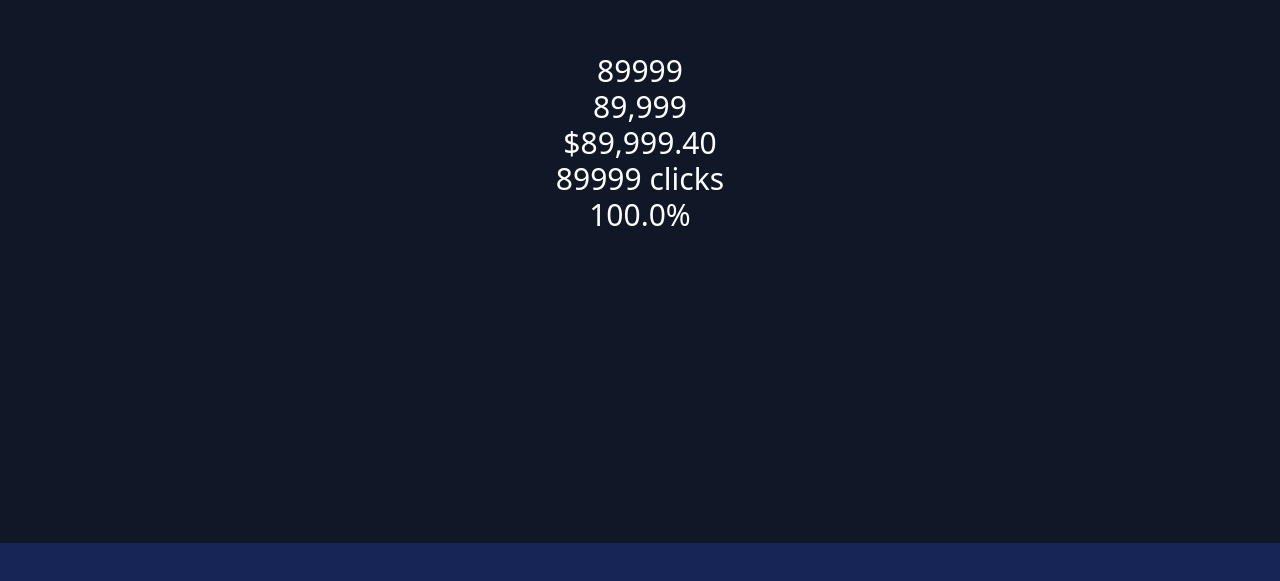
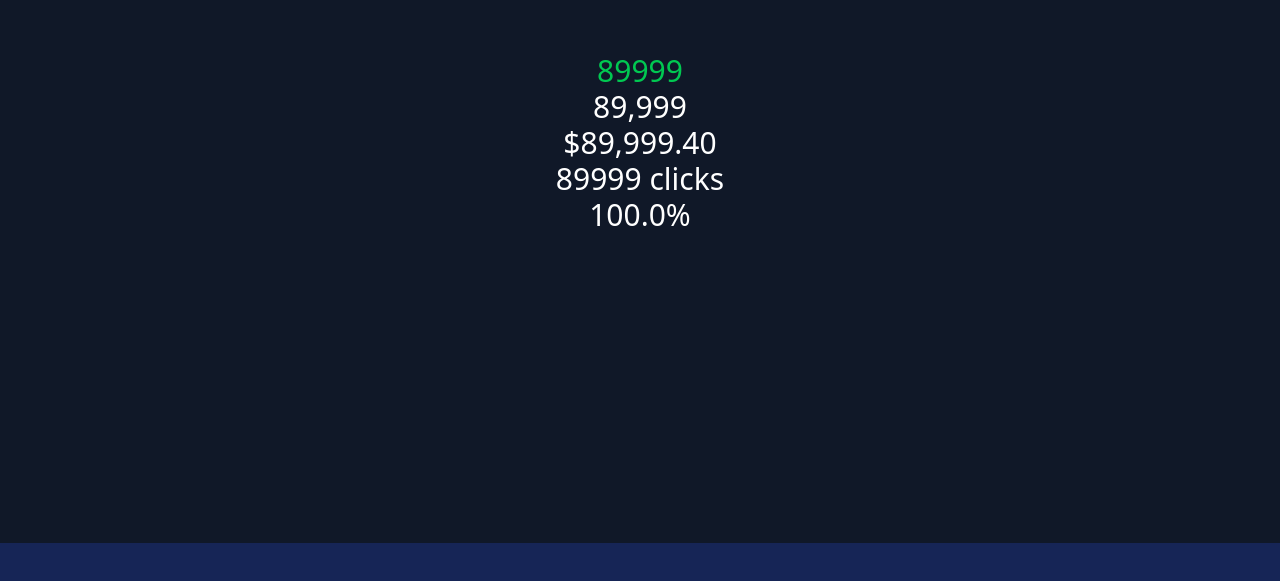
Before and after one commit to YTDev/MotionCounter, a React (Vite) app: page / in a window 1280 px wide. Shown: the part 257-838 px from the top of the page. Built offline with nearby package versions, Linux system fonts and the light colour scheme.

Commit message:
add style, classname, inviewoptions

```diff
--- a/src/App.jsx
+++ b/src/App.jsx
@@ -6,7 +6,12 @@ function App() {
       <div className="h-screen flex flex-col items-center justify-center bg-gray-900 text-white text-3xl flex-1">
         {/* <Counter value={90000} /> */}
         <div>
-          <Counter from={0} to={90000} />
+          <Counter
+            from={0}
+            to={90000}
+            inViewOptions={{ once: false }}
+            className="text-green-500"
+          />
         </div>
 
         <div>
--- a/src/Counter.jsx
+++ b/src/Counter.jsx
@@ -14,6 +14,9 @@ function Counter({
   springOptions = { damping: 80, stiffness: 160 },
   tweenOptions = { duration: 2, easing: "easeInOut" },
   formatter = (value) => value.toFixed(0),
+  style = {},
+  className = {},
+  inViewOptions = { once: true },
 }) {
   const ref = useRef(null);
   const motionCount = useMotionValue(from);
@@ -27,7 +30,7 @@ function Counter({
   const animatedValue =
     type === "spring" ? useSpring(motionCount, springOptions) : motionCount;
 
-  const isInView = useInView(ref, { once: true });
+  const isInView = useInView(ref, inViewOptions);
   //no need to use useEffect + springCount.on...+ cleanup function
   // useMotionValueEvent(springCount, "change", (latest) => {
   //   if (ref.current) {
@@ -64,10 +67,12 @@ function Counter({
       } else if (type === "tween") {
         animate(motionCount, to, tweenOptions);
       }
+    } else {
+      motionCount.set(from);
     }
-  }, [to, isInView, type, tweenOptions, motionCount]);
+  }, [from, to, isInView, type, tweenOptions, motionCount]);
 
-  return <span ref={ref}></span>;
+  return <span ref={ref} style={style} className={className}></span>;
 }
 
 export default Counter;
```
